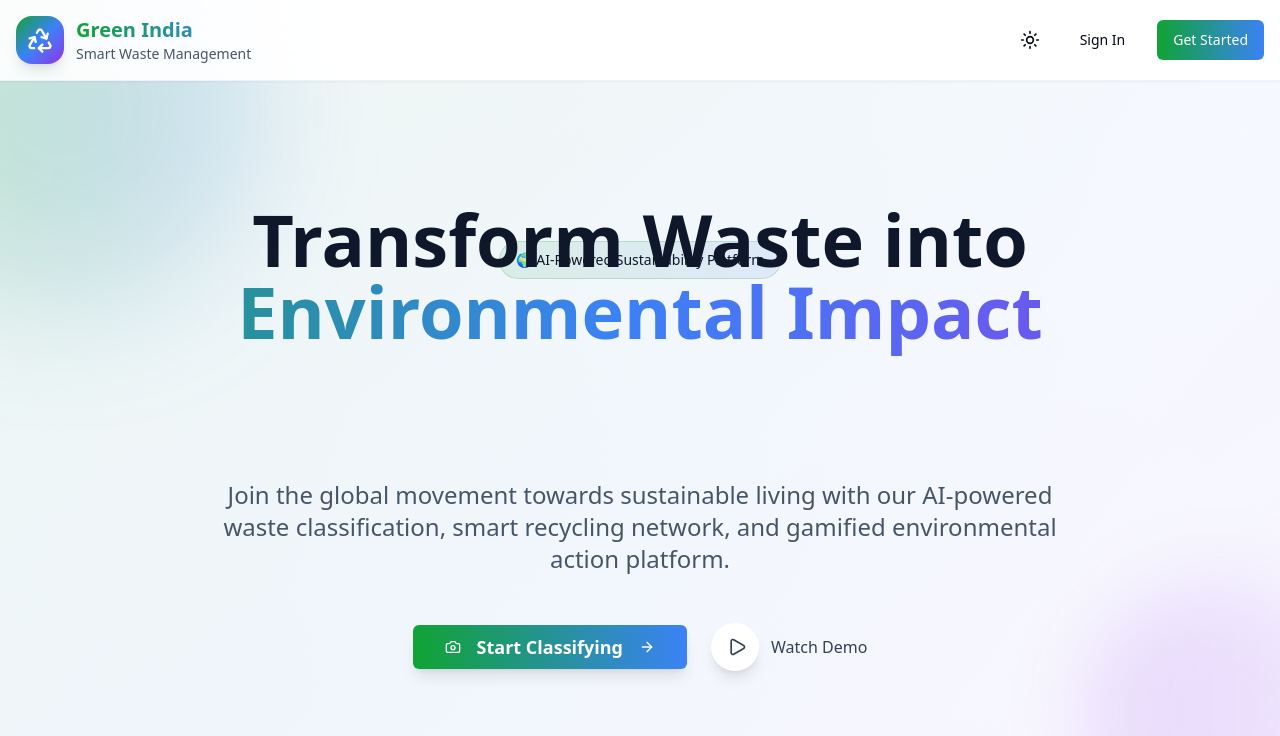
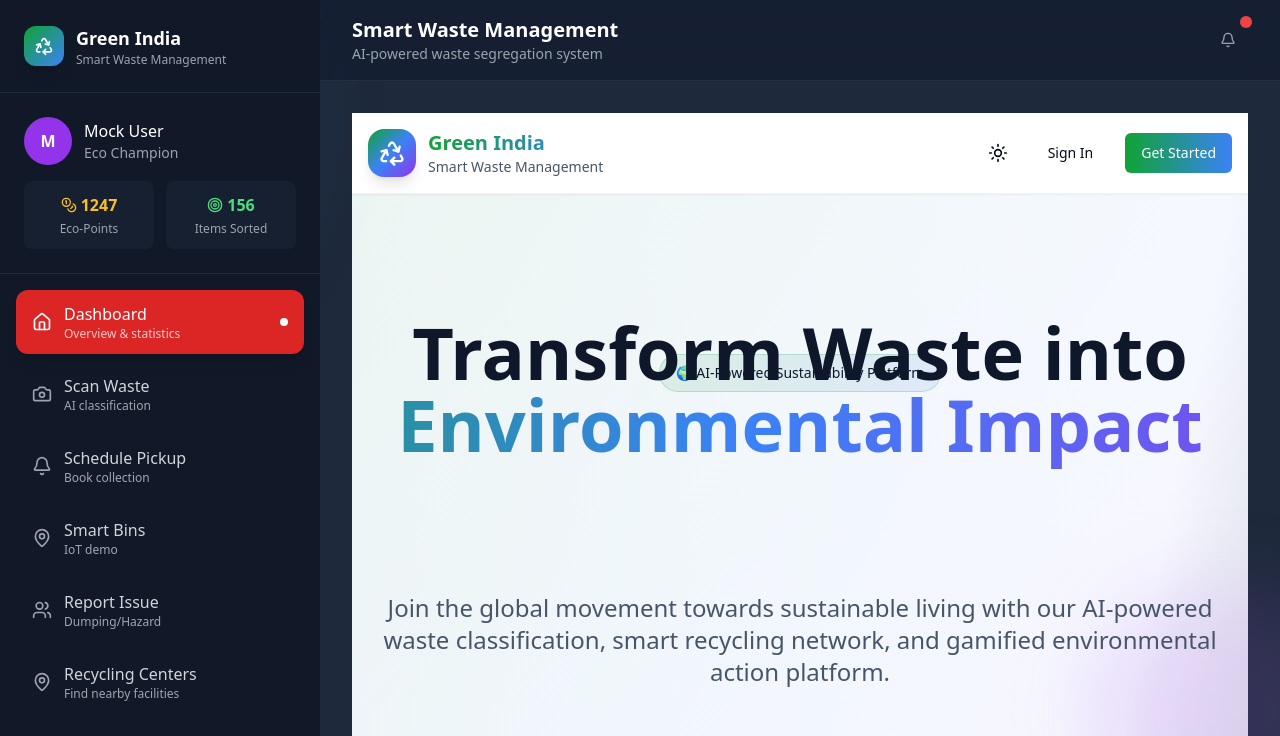
Before and after one commit to Bibekbehera28/project_doll, a React (Vite) app: page / in a window 1280 px wide. Shown: the top 736 px of the page. Built offline with nearby package versions, Linux system fonts and the light colour scheme; no server answers.

Commit message:
Use DashboardLayout (with Sidebar) on all routes and add signOut mock fallback
cgen-c477ea3dc1354fd38f5420d77c36f9c3

```diff
--- a/client/App.tsx
+++ b/client/App.tsx
@@ -30,7 +30,7 @@ import ReportIssue from "./pages/ReportIssue";
 import MessagesPage from "./pages/Messages";
 
 // Import components
-import Layout from "./components/Layout";
+import DashboardLayout from "./components/DashboardLayout";
 import { ThemeProvider } from "./components/ThemeProvider";
 import { useAuth as useSupabaseAuth } from "@/lib/supabase";
 import { validateConfig } from "@/lib/config";
@@ -206,14 +206,14 @@ const PublicRoute: React.FC<{ children: React.ReactNode }> = ({ children }) => {
   return !isAuthed ? <>{children}</> : <Navigate to="/dashboard" replace />;
 };
 
-// Layout wrapper for authenticated pages
+// Unified layout wrapper (always shows Sidebar via DashboardLayout)
 const AppLayout: React.FC<{ children: React.ReactNode }> = ({ children }) => {
   return (
-    <Layout>
+    <DashboardLayout>
       {children}
       <Toaster />
       <Sonner />
-    </Layout>
+    </DashboardLayout>
   );
 };
 
@@ -235,7 +235,9 @@ const App = () => {
                   path="/"
                   element={
                     <PublicRoute>
-                      <LandingPage />
+                      <AppLayout>
+                        <LandingPage />
+                      </AppLayout>
                     </PublicRoute>
                   }
                 />
@@ -243,7 +245,9 @@ const App = () => {
                   path="/login"
                   element={
                     <PublicRoute>
-                      <LoginPage />
+                      <AppLayout>
+                        <LoginPage />
+                      </AppLayout>
                     </PublicRoute>
                   }
                 />
@@ -251,7 +255,9 @@ const App = () => {
                   path="/signup"
                   element={
                     <PublicRoute>
-                      <SignupPage />
+                      <AppLayout>
+                        <SignupPage />
+                      </AppLayout>
                     </PublicRoute>
                   }
                 />
```
